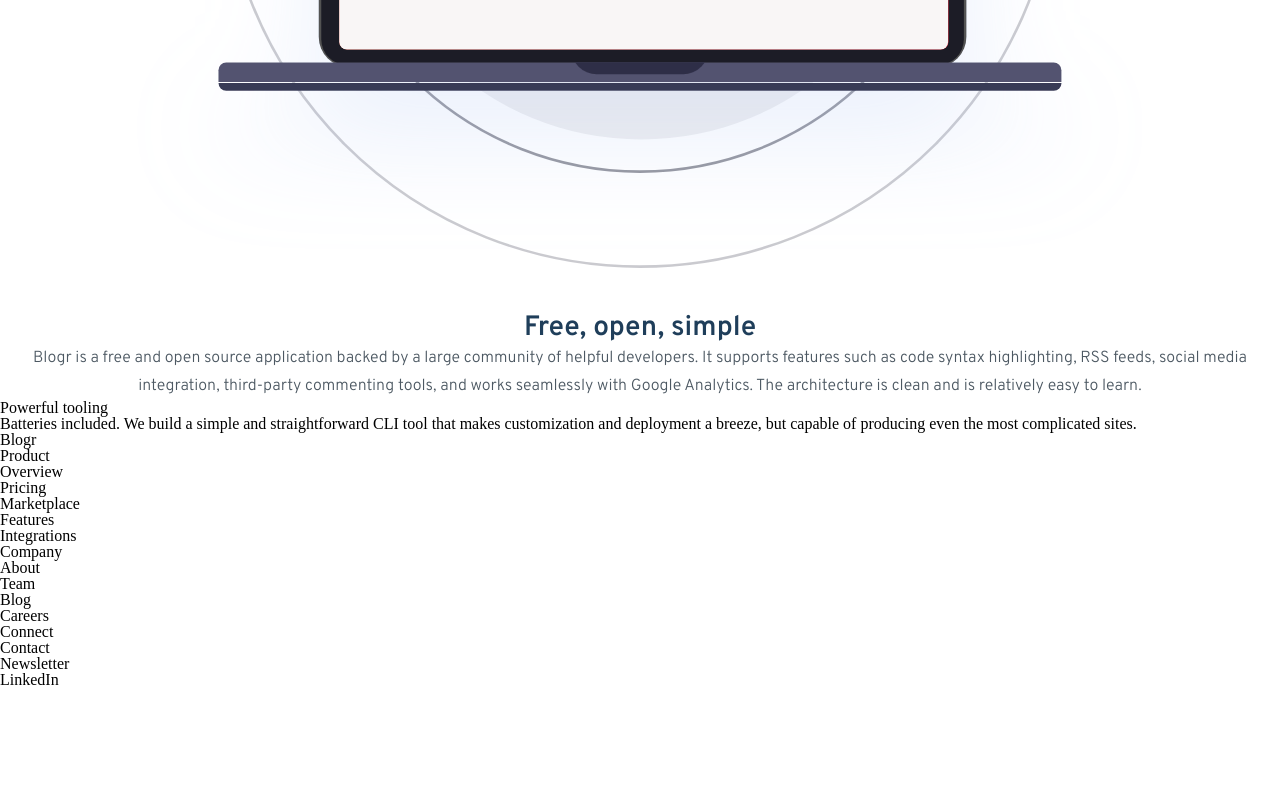
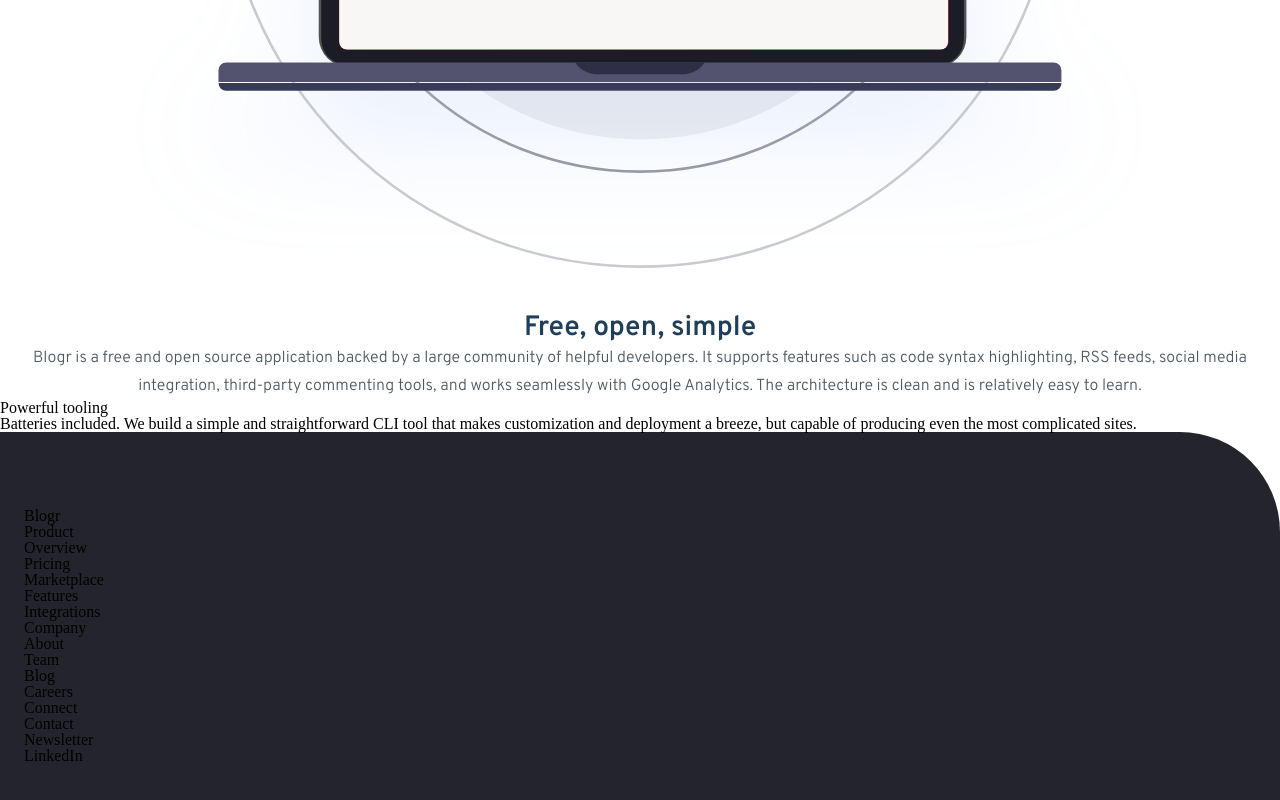
Before and after one commit to romofel/fm-blogr_landing_page, a React (Create React App) app: page / in a window 1280 px wide. Shown: the part 4430-5230 px from the top of the page. Before the commit the page ends 5118 px from the top, so only its background shows below. Built offline with nearby package versions, Linux system fonts and the light colour scheme.

Commit message:
Set the background and curvature

```diff
--- a/src/App.css
+++ b/src/App.css
@@ -429,3 +429,9 @@ section#state-art {
   color: #4c5862;
   text-align: center;
 }
+
+footer {
+  background-color: #24242c;
+  border-top-right-radius: 100px;
+  padding: 4.75rem 1.5rem;
+}
```
